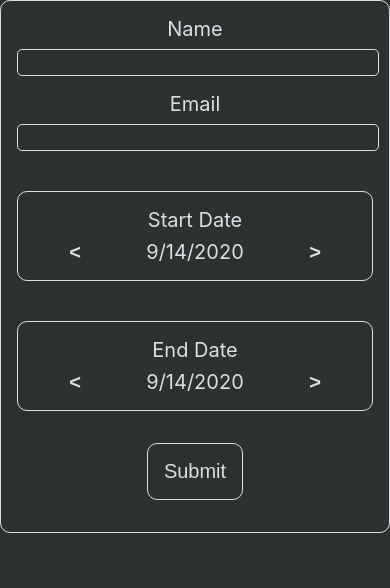
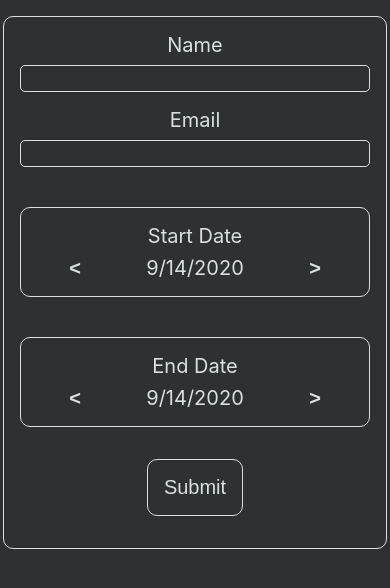
Before and after one commit to heardMan/react-date-selector, a React (Create React App) app: page / in a window 390 px wide. Shown: the top 588 px of the page. Built offline with nearby package versions, Linux system fonts and the light colour scheme.

Commit message:
improved spacing now testing on mobile

```diff
--- a/src/App.css
+++ b/src/App.css
@@ -4,22 +4,24 @@ body {
 
 input {
   font-size:1.25rem;
-  margin-right:auto;
-  margin-left:auto;
   border-radius: 5px;
   background-color: #2e3131;
   border: solid #dadfe1 1px !important;
-  width: 100%;
+  color: #dadfe1;
+  box-sizing: border-box;
+  width:100%;
 }
 
 .form{
   text-align: center;
   border: solid #dadfe1 1px;
-  margin-right:auto;
-  margin-left:auto;
   background-color: #2e3131;
   color: #dadfe1;
   border-radius: 10px;
+  margin-top: 1rem;
+  width:98%;
+  margin-left:auto;
+  margin-right:auto;
 }
 
 .submit {
@@ -33,9 +35,6 @@ input {
 }
 
 .submit:active {
-  background-color: #22a7f0;
-}
-.submit:hover {
   background-color: #22a7f0;
 }
 
@@ -60,7 +59,7 @@ input {
 
 .datePicker {
   min-width:280px;
-  max-width:280px;
+  /* max-width:280px; */
   color: #dadfe1;
   border-radius: 10px;
   margin-left:auto;
@@ -71,7 +70,7 @@ input {
 .daySelector {
   border: none;
   padding: 0rem;
-  width: 100%;
+  width:280px;
   position: relative;
   margin-left:auto;
   margin-right:auto;
@@ -90,6 +89,7 @@ input {
   width: 40px;
   height: 40px;
   margin: 0rem;
+
   font-size: 1.25rem;
   font-weight: bold;
   color:#dadfe1;
@@ -106,27 +106,29 @@ input {
 }
 
 .calendar {
-  border: solid #dadfe1 1px;
-  border-radius: 5px;
   margin-top:1rem;
+  border-top: solid #dadfe1 1px;
 }
 
 .monthSelector {
   text-align: center;
   /* margin: 0.5rem 0rem 0.5rem 0rem; */
+  padding:0.5rem;
   position: relative;
+  width:280px;
+  margin-left:auto;
+  margin-right:auto;
 }
 
 .monthSelector > span {
   margin: 0rem 1rem 0rem 1rem;
-  width: 50%;
   font-size:1.5rem;
 }
 
 .monthSelector > button {
   border: none;
   background-color:transparent;
-  width: 40px;
+  min-width: 40px;
   height: 40px;
   margin: 0rem;
   font-size: 1.25rem;
@@ -137,17 +139,21 @@ input {
 .monthSelector>.leftBtn{
   position: absolute;
   left: 5%;
+  bottom:2%;
 }
 
 .monthSelector>.rightBtn{
   position: absolute;
   right: 5%;
+  bottom:2%;
 }
 
 .month {
   display: flex;
   flex-wrap: wrap;
   width: 280px;
+  margin-right: auto;
+  margin-left:auto;
 }
 
 .day, .dayTitle{
```
Also changed, not shown: 8 other files (tests, documents, lock files or other folders).
